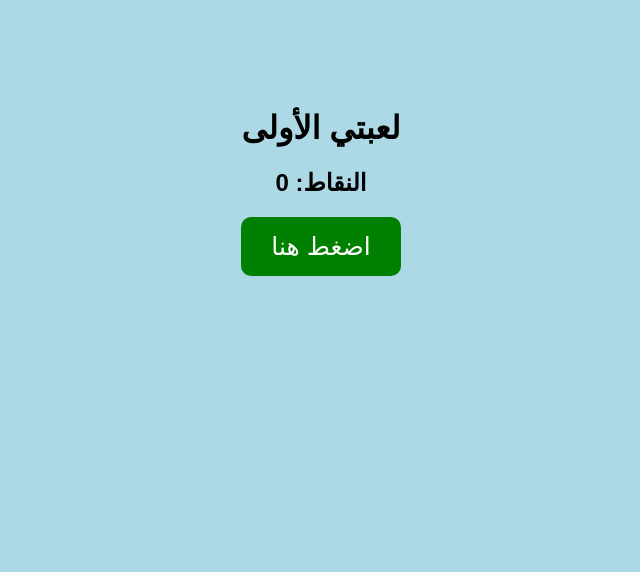
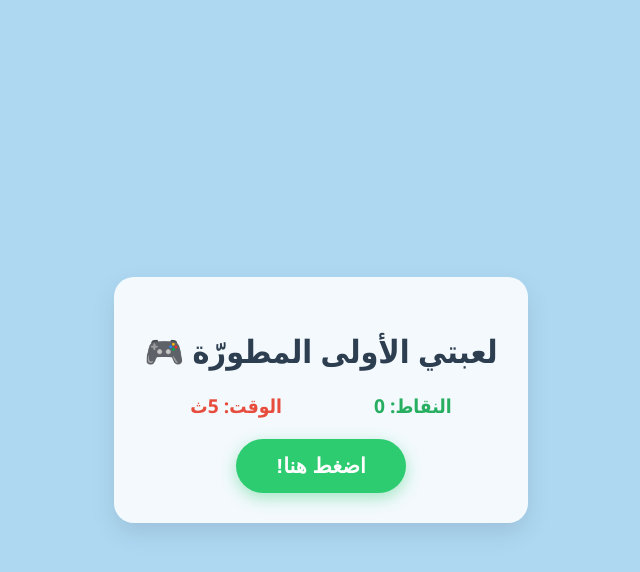
Before and after one commit to ashrafmansor675-coder/My-first-game-in-GitHup, a plain HTML site: page index.html in a window 1280 px wide. Shown: the whole page, without its empty margins (319-959 px from the left). Drawn offline with Linux system fonts and the light colour scheme.

Commit message:
Revamp game layout and improve functionality
Updated the game interface and functionality, including styling and game logic enhancements.

```diff
--- a/index.html
+++ b/index.html
@@ -2,40 +2,157 @@
 <html lang="ar" dir="rtl">
 <head>
     <meta charset="UTF-8">
-  <title>لعبتي الأولى</title>
-
+    <meta name="viewport" content="width=device-width, initial-scale=1.0">
+    <title>لعبتي المطورة</title>
     <style>
         body {
-      text-align: center;
-      font-family: Arial;
-      background-color: lightblue;
-      padding-top: 80px;
+            background-color: #aed8f2;
+            font-family: 'Segoe UI', Tahoma, Geneva, Verdana, sans-serif;
+            display: flex;
+            flex-direction: column;
+            align-items: center;
+            justify-content: center;
+            height: 100vh;
+            margin: 0;
+            user-select: none;
         }
 
-    button {
-      font-size: 25px;
-      padding: 15px 30px;
-      background-color: green;
+        .game-container {
+            background-color: rgba(255, 255, 255, 0.85);
+            padding: 30px;
+            border-radius: 20px;
+            box-shadow: 0 10px 25px rgba(0,0,0,0.1);
+            text-align: center;
+            min-width: 280px;
+        }
+
+        h1 {
+            color: #2c3e50;
+            margin-bottom: 5px;
+        }
+
+        .status-container {
+            display: flex;
+            justify-content: space-around;
+            margin: 20px 0;
+            font-size: 1.2rem;
+            font-weight: bold;
+        }
+
+        .score { color: #27ae60; }
+        .timer { color: #e74c3c; }
+
+        .click-btn {
+            background-color: #2ecc71;
             color: white;
             border: none;
-      border-radius: 10px;
+            padding: 15px 40px;
+            font-size: 1.3rem;
+            font-weight: bold;
+            border-radius: 50px;
+            cursor: pointer;
+            box-shadow: 0 5px 15px rgba(46, 204, 113, 0.4);
+            transition: all 0.1s ease;
+        }
+
+        /* تأثير عند تحريك الماوس أو اللمس */
+        .click-btn:hover {
+            background-color: #27ae60;
+            transform: translateY(-2px);
+        }
+
+        /* تأثير بصري "أنيميشن" عند الضغط الفعلي */
+        .click-btn:active {
+            transform: scale(0.95);
+            box-shadow: 0 2px 5px rgba(46, 204, 113, 0.4);
+        }
+
+        .restart-btn {
+            background-color: #7f8c8d;
+            color: white;
+            border: none;
+            padding: 8px 20px;
+            margin-top: 20px;
+            border-radius: 5px;
+            cursor: pointer;
+            display: none; /* يظهر فقط عند انتهاء اللعبة */
         }
     </style>
 </head>
+<body>
 
-<body>
-  <h1>لعبتي الأولى</h1>
-  <h2>النقاط: <span id="points">0</span></h2>
+    <div class="game-container">
+        <h1>لعبتي الأولى المطورّة 🎮</h1>
 
-  <button onclick="addPoint()">اضغط هنا</button>
+        <div class="status-container">
+            <div class="score">النقاط: <span id="score-text">0</span></div>
+            <div class="timer">الوقت: <span id="time-text">10</span>ث</div>
+        </div>
+
+        <button class="click-btn" id="click-trigger">اضغط هنا!</button>
+        <button class="restart-btn" id="restart-trigger">إعادة اللعب 🔄</button>
+    </div>
 
     <script>
-    let points = 0;
+        // تعريف العناصر
+        let score = 0;
+        let timeLeft = 10;
+        let gameActive = true;
+        let timerInterval;
 
-    function addPoint() {
-      points = points + 1;
-      document.getElementById("points").innerText = points;
+        const scoreText = document.getElementById('score-text');
+        const timeText = document.getElementById('time-text');
+        const clickBtn = document.getElementById('click-trigger');
+        const restartBtn = document.getElementById('restart-trigger');
+
+        // بدء عداد الوقت تلقائياً عند تحميل الصفحة
+        function startTimer() {
+            timerInterval = setInterval(() => {
+                timeLeft--;
+                timeText.textContent = timeLeft;
+
+                if (timeLeft <= 0) {
+                    clearInterval(timerInterval);
+                    endGame();
                 }
+            }, 1000);
+        }
+
+        // عند الضغط على الزر الأخضر
+        clickBtn.addEventListener('click', () => {
+            if (gameActive) {
+                score++;
+                scoreText.textContent = score;
+            }
+        });
+
+        // عند انتهاء الوقت
+        function endGame() {
+            gameActive = false;
+            clickBtn.style.backgroundColor = '#95a5a6';
+            clickBtn.textContent = "انتهى الوقت!";
+            clickBtn.style.cursor = 'default';
+            restartBtn.style.display = 'inline-block'; // إظهار زر إعادة اللعب
+        }
+
+        // عند الضغط على زر إعادة اللعب
+        restartBtn.addEventListener('click', () => {
+            score = 0;
+            timeLeft = 10;
+            gameActive = true;
+            scoreText.textContent = score;
+            timeText.textContent = timeLeft;
+            clickBtn.style.backgroundColor = '#2ecc71';
+            clickBtn.textContent = "اضغط هنا!";
+            clickBtn.style.cursor = 'pointer';
+            restartBtn.style.display = 'none';
+            clearInterval(timerInterval);
+            startTimer();
+        });
+
+        // تشغيل اللعبة لأول مرة
+        startTimer();
     </script>
+
 </body>
 </html>
```
Lines whose indentation alone changed are shown as unchanged.
